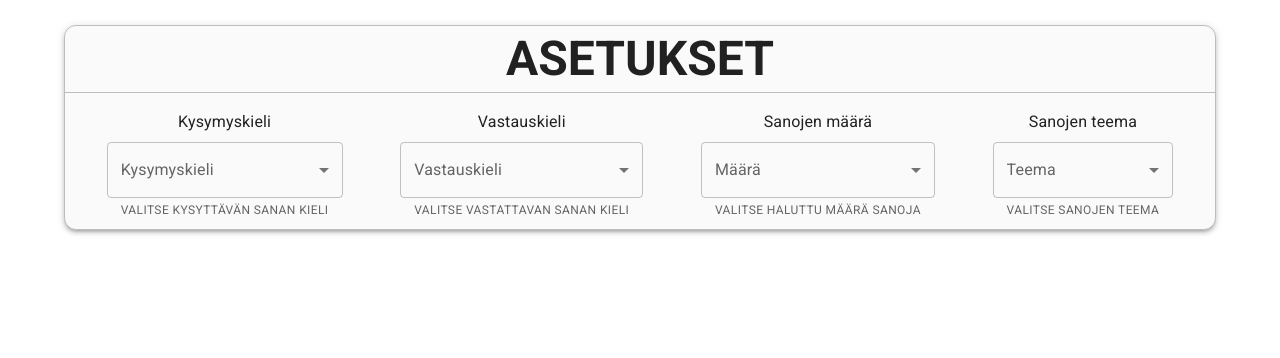
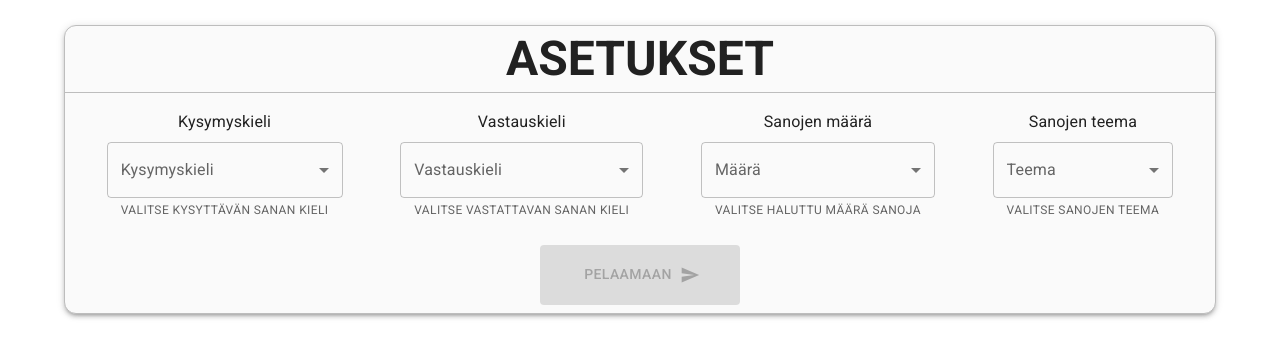
Before and after one commit to eemuman/Backend-Projekti, a React (Create React App) app in the folder frontend/quiz-front/: page / in a window 1280 px wide. Shown: the top 358 px of the page. Built offline with nearby package versions, Linux system fonts and the light colour scheme.

Commit message:
Lisätty Pelaamaan nappi, Asetukset sivun first pass valmis

```diff
--- a/frontend/quiz-front/package.json
+++ b/frontend/quiz-front/package.json
@@ -5,6 +5,7 @@
   "dependencies": {
     "@emotion/react": "^11.7.1",
     "@emotion/styled": "^11.6.0",
+    "@mui/icons-material": "^5.2.5",
     "@mui/material": "^5.2.5",
     "@testing-library/jest-dom": "^5.16.1",
     "@testing-library/react": "^12.1.2",
--- a/frontend/quiz-front/src/Components/Settings.js
+++ b/frontend/quiz-front/src/Components/Settings.js
@@ -1,19 +1,21 @@
 import React, { useState, useEffect } from "react";
 import Box from "@mui/material/Box";
 import LangMenu from "./LangMenu";
-import { Grid, Typography } from "@mui/material";
+import { Button, Grid, Typography } from "@mui/material";
 import { grey } from "@mui/material/colors";
 import Select from "@mui/material/Select";
 import FormControl from "@mui/material/FormControl";
 import InputLabel from "@mui/material/InputLabel";
 import FormHelperText from "@mui/material/FormHelperText";
 import MenuItem from "@mui/material/MenuItem";
+import SendIcon from "@mui/icons-material/Send";
 
-export default function Settings(props) {
+export default function Settings() {
   const [primaryLang, setPrimaryLang] = useState("");
   const [secondaryLang, setSecondaryLang] = useState("");
   const [amountofWords, setAmountofWords] = useState("");
   const [curTheme, setCurTheme] = useState("");
+  const [isDisabled, setDisabled] = useState(true);
   const [langs, setLangs] = useState([]);
   const [themes, setThemes] = useState([]);
 
@@ -21,6 +23,17 @@ export default function Settings(props) {
     setLangs(["Test", "Test2", "Test3", "Test4"]);
     setThemes(["Kaikki", "Eläimet", "Värit", "Numerot"]);
   }, []);
+
+  useEffect(() => {
+    if (
+      primaryLang !== "" &&
+      secondaryLang !== "" &&
+      amountofWords !== "" &&
+      curTheme !== ""
+    ) {
+      setDisabled(false);
+    }
+  }, [primaryLang, secondaryLang, amountofWords, curTheme]);
 
   const handlePrimary = (e) => {
     setPrimaryLang(e.target.value);
@@ -69,6 +82,7 @@ export default function Settings(props) {
           spacing={1}
           justifyContent="space-evenly"
           alignItems="center"
+          direction={{ xs: "column", sm: "column", md: "row" }}
         >
           <Grid item>
             <LangMenu
@@ -135,6 +149,19 @@ export default function Settings(props) {
               <FormHelperText>VALITSE SANOJEN TEEMA</FormHelperText>
             </FormControl>
           </Grid>
+          <Grid item>
+            <FormControl sx={{ m: 1 }}>
+              <Button
+                style={{ width: 200, height: 60 }}
+                disabled={isDisabled}
+                variant="contained"
+                color="success"
+                endIcon={<SendIcon />}
+              >
+                PELAAMAAN
+              </Button>
+            </FormControl>
+          </Grid>
         </Grid>
       </Box>
     </div>
```
Also changed, not shown: 1 other file (tests, documents, lock files or other folders).
